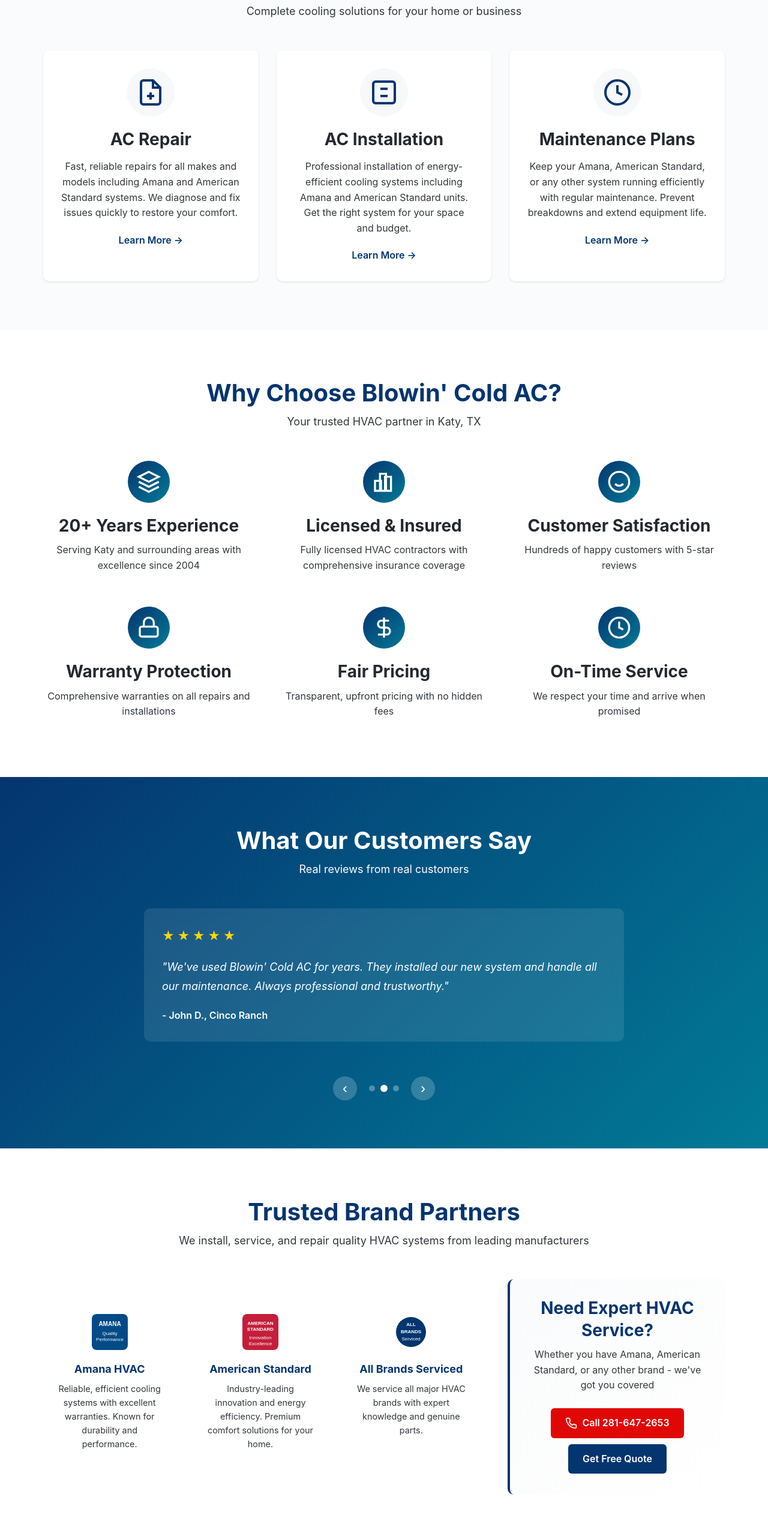
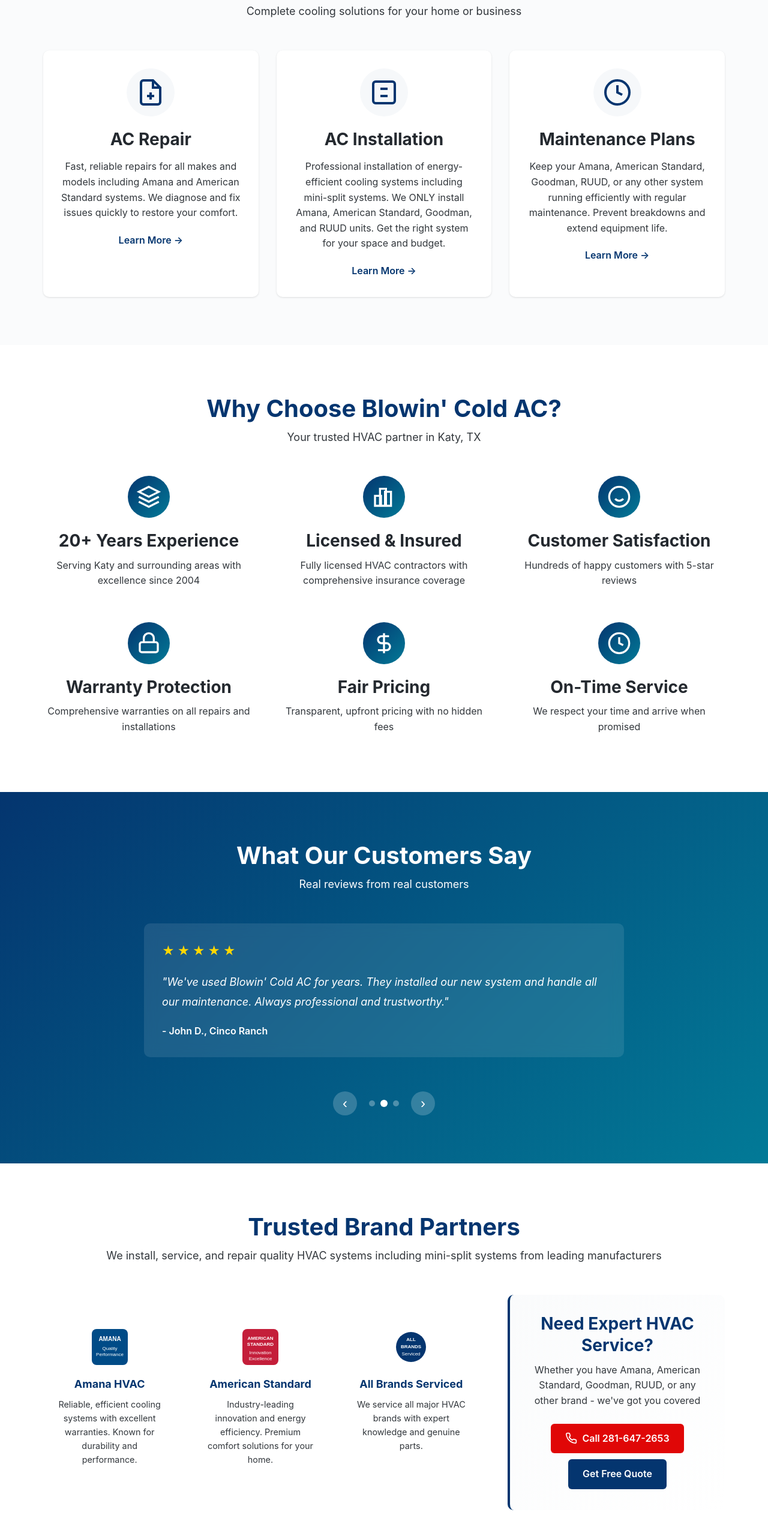
Before and after one commit to Swimhack/blowincoldac, a website: page index.html in a window 1280 px wide. Shown: the part 1262-3807 px from the top of the page at 60% size. Drawn offline with Linux system fonts and the light colour scheme.

Commit message:
Update brand mentions and installation services
- Specify we ONLY install Amana, American Standard, Goodman, RUUD
- Add mini-split systems to installation services
- Update all brand references across website
- Update meta descriptions with correct brand list
- Maintain service all brands but install only specific ones

```diff
--- a/index.html
+++ b/index.html
@@ -181,7 +181,7 @@
                         </svg>
                     </div>
                     <h3 class="service-title">AC Installation</h3>
-                    <p class="service-description">Professional installation of energy-efficient cooling systems including Amana and American Standard units. Get the right system for your space and budget.</p>
+                    <p class="service-description">Professional installation of energy-efficient cooling systems including mini-split systems. We ONLY install Amana, American Standard, Goodman, and RUUD units. Get the right system for your space and budget.</p>
                     <a href="services.html#installation" class="service-link">Learn More →</a>
                 </article>
                 <article class="service-card">
@@ -192,7 +192,7 @@
                         </svg>
                     </div>
                     <h3 class="service-title">Maintenance Plans</h3>
-                    <p class="service-description">Keep your Amana, American Standard, or any other system running efficiently with regular maintenance. Prevent breakdowns and extend equipment life.</p>
+                    <p class="service-description">Keep your Amana, American Standard, Goodman, RUUD, or any other system running efficiently with regular maintenance. Prevent breakdowns and extend equipment life.</p>
                     <a href="services.html#maintenance" class="service-link">Learn More →</a>
                 </article>
             </div>
@@ -338,7 +338,7 @@
         <div class="container">
             <div class="section-header">
                 <h2 class="section-title">Trusted Brand Partners</h2>
-                <p class="section-subtitle">We install, service, and repair quality HVAC systems from leading manufacturers</p>
+                <p class="section-subtitle">We install, service, and repair quality HVAC systems including mini-split systems from leading manufacturers</p>
             </div>
             <div class="brands-content">
                 <div class="brand-highlights">
@@ -382,7 +382,7 @@
                 </div>
                 <div class="brands-cta">
                     <h3>Need Expert HVAC Service?</h3>
-                    <p>Whether you have Amana, American Standard, or any other brand - we've got you covered</p>
+                    <p>Whether you have Amana, American Standard, Goodman, RUUD, or any other brand - we've got you covered</p>
                     <a href="tel:281-647-2653" class="btn-primary">
                         <svg class="icon" width="20" height="20" viewBox="0 0 24 24" fill="none" stroke="currentColor" stroke-width="2">
                             <path d="M22 16.92v3a2 2 0 0 1-2.18 2 19.79 19.79 0 0 1-8.63-3.07 19.5 19.5 0 0 1-6-6 19.79 19.79 0 0 1-3.07-8.67A2 2 0 0 1 4.11 2h3a2 2 0 0 1 2 1.72 12.84 12.84 0 0 0 .7 2.81 2 2 0 0 1-.45 2.11L8.09 9.91a16 16 0 0 0 6 6l1.27-1.27a2 2 0 0 1 2.11-.45 12.84 12.84 0 0 0 2.81.7A2 2 0 0 1 22 16.92z"></path>
```
Also changed, not shown: about.html (+2 -2 lines), services.html (+6 -4 lines).
